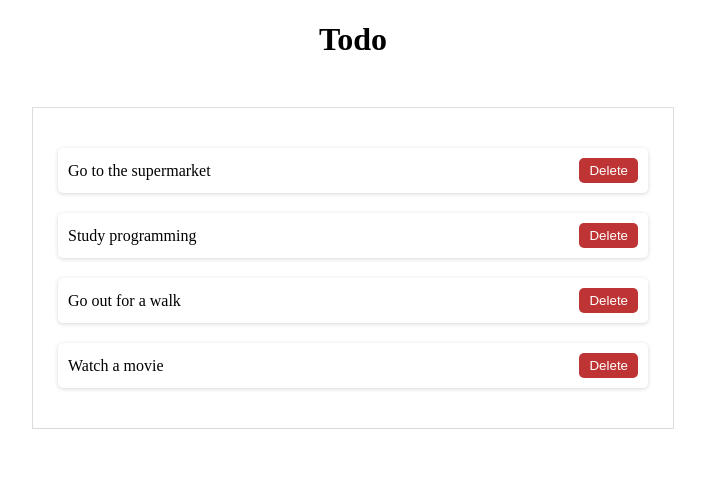
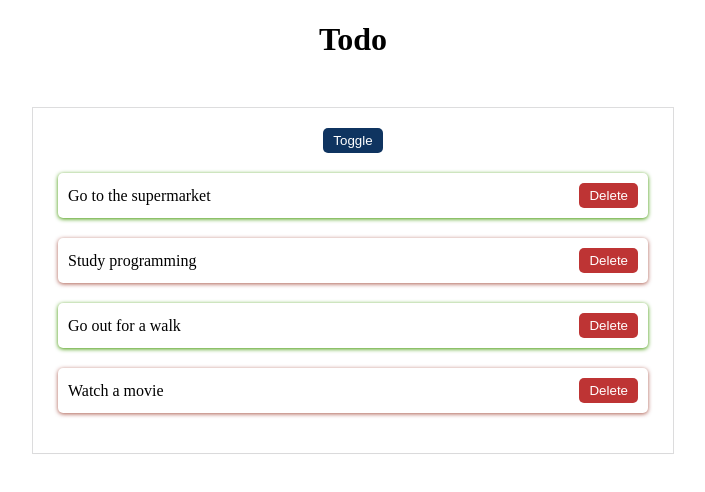
Before and after one commit to EdoardoFerrini/todotask, a React (Create React App) app: page / in a window 1280 px wide. Shown: the top 492 px of the page, without its empty margins (287-992 px from the left). Built offline with nearby package versions, Linux system fonts and the light colour scheme.

Commit message:
add conditional rendering and css

```diff
--- a/src/App.css
+++ b/src/App.css
@@ -22,6 +22,14 @@ li {
   align-items: center;
 }
 
+li.completed {
+  box-shadow: rgb(62, 150, 0) 0px 1px 4px;
+}
+
+li.incomplete {
+  box-shadow: rgba(135, 20, 0, 0.689) 0px 1px 4px;
+}
+
 button.delete {
   border: 0px;
   border-radius: 5px;
@@ -30,3 +38,12 @@ button.delete {
   padding: 5px 10px;
   cursor: pointer;
 }
+
+button.trigger {
+  border: 0px;
+  border-radius: 5px;
+  background-color: #0f3460;
+  color: #ffffff;
+  padding: 5px 10px;
+  cursor: pointer;
+}
--- a/src/App.js
+++ b/src/App.js
@@ -5,19 +5,34 @@ function App() {
     { id: 1, name: "Go to the supermarket", completed: true },
     { id: 2, name: "Study programming", completed: false },
     { id: 3, name: "Go out for a walk", completed: true },
-    { id: 4, name: "Watch a movie", completed: false }
+    { id: 4, name: "Watch a movie", completed: false },
   ]);
+
+  const [show, setShow] = useState(true);
+
+  function handleDelete(id) {
+    setTasks(tasks.filter((task) => task.id !== id));
+  }
 
   return (
     <div className="App">
       <h1>Todo</h1>
       <ul>
-        {tasks.map((task) => (
-          <li key={task.id}>
-            <span>{task.name}</span>
-            <button className="delete">Delete</button>
-          </li>
-        ))}
+        <button class="trigger" onClick={() => setShow(!show)}>
+          Toggle
+        </button>
+        {show &&
+          tasks.map((task) => (
+            <li
+              key={task.id}
+              className={task.completed ? "completed" : "incomplete"}
+            >
+              <span>{task.name}</span>
+              <button className="delete" onClick={() => handleDelete(task.id)}>
+                Delete
+              </button>
+            </li>
+          ))}
       </ul>
     </div>
   );
```
